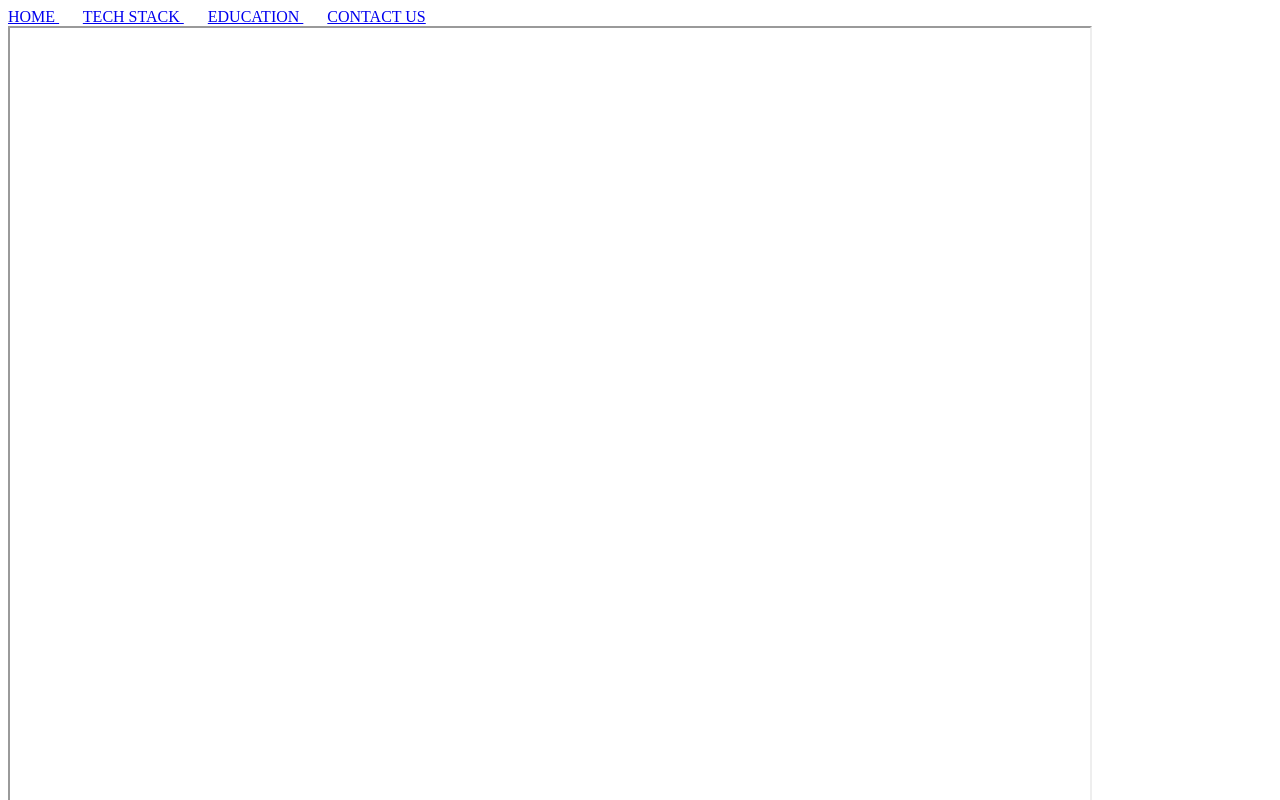
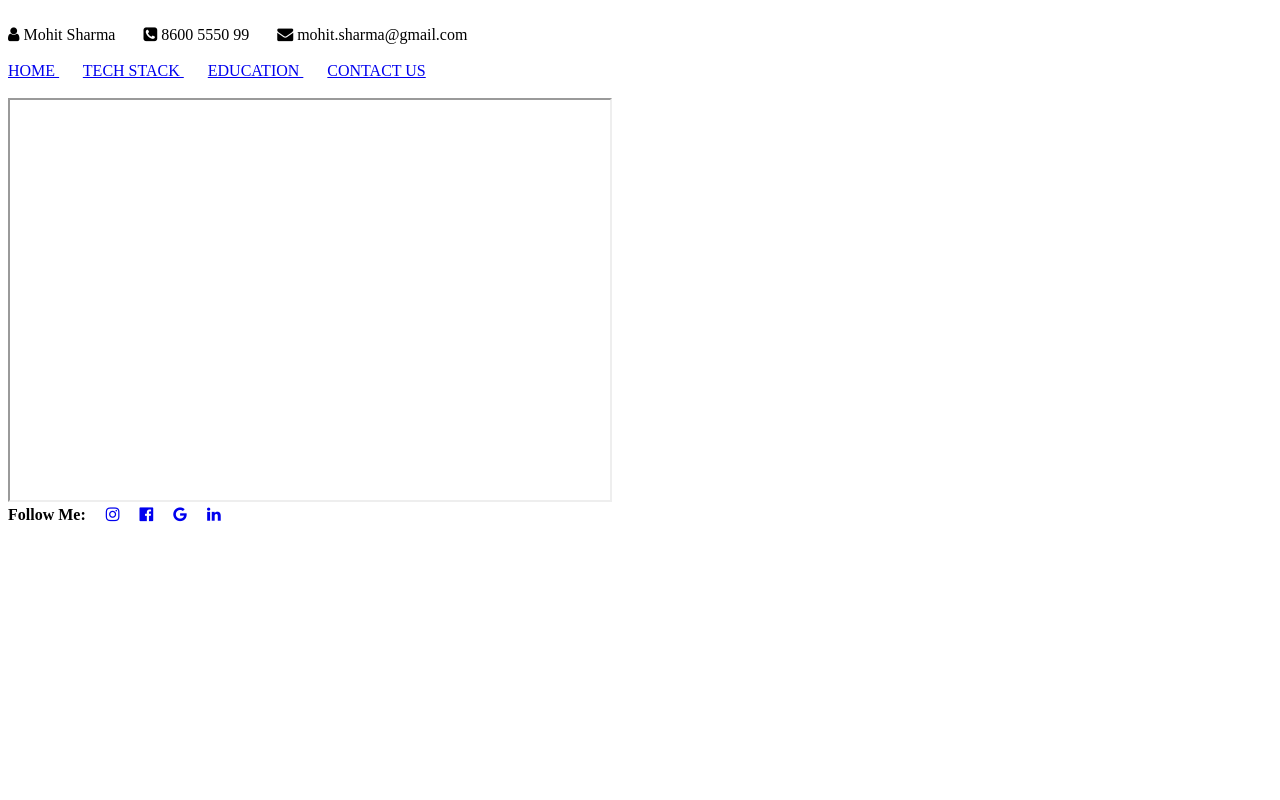
Before and after one commit to patilsushama021/my-profile, a plain HTML site: page index.html in a window 1280 px wide. Shown: the top 800 px of the page. Drawn offline with Linux system fonts and the light colour scheme.

Commit message:
CDN & Font Awesome
updated index page with CDN & font Awesome

```diff
--- a/index.html
+++ b/index.html
@@ -2,12 +2,31 @@
 <html>
     <head>
         <title> index </title>
+        <link rel="stylesheet"
+        href="https://cdnjs.cloudflare.com/ajax/libs/font-awesome/4.7.0/css/font-awesome.min.css">
     </head>
     <body>
+        <header>
+            <br>
+            <i class="fa fa-user" aria-hidden="true"></i> Mohit Sharma &nbsp; &nbsp; &nbsp;
+            <i class="fa fa-phone-square" aria-hidden="true"></i> 8600 5550 99 &nbsp; &nbsp; &nbsp;
+            <i class="fa fa-envelope" aria-hidden="true"></i> mohit.sharma@gmail.com
+        </header>
+    <nav>
+        <br>
         <a href="home.html" target="index"> HOME </a> &nbsp; &nbsp; &nbsp;
         <a href="techStack.html" target="index"> TECH STACK </a> &nbsp; &nbsp; &nbsp;
         <a href="education.html" target="index"> EDUCATION </a> &nbsp; &nbsp; &nbsp;
         <a href="contactUs.html" target="index"> CONTACT US  </a>
-        <iframe width="1080" height="1000" name="index"> </iframe>
+    </nav>
+    <br>
+        <iframe width="600" height="400" name="index"> </iframe>
+    <footer>
+        <strong> Follow Me: </strong> &nbsp; &nbsp;
+        <a href="https://www.instagram.com/" target="_blank"><i class="fa fa-instagram" aria-hidden="true"></i></a> &nbsp; &nbsp;
+        <a href="https://www.facebook.com/" target="_blank"><i class="fa fa-facebook-official" aria-hidden="true"></i></a> &nbsp; &nbsp;
+        <a href="https://www.google.com/" target="_blank"><i class="fa fa-google" aria-hidden="true"></i></a> &nbsp; &nbsp;
+        <a href="https://www.linkedin.com"><i class="fa fa-linkedin" aria-hidden="true"></i></a>
+    </footer>
     </body>
 </html>
```
